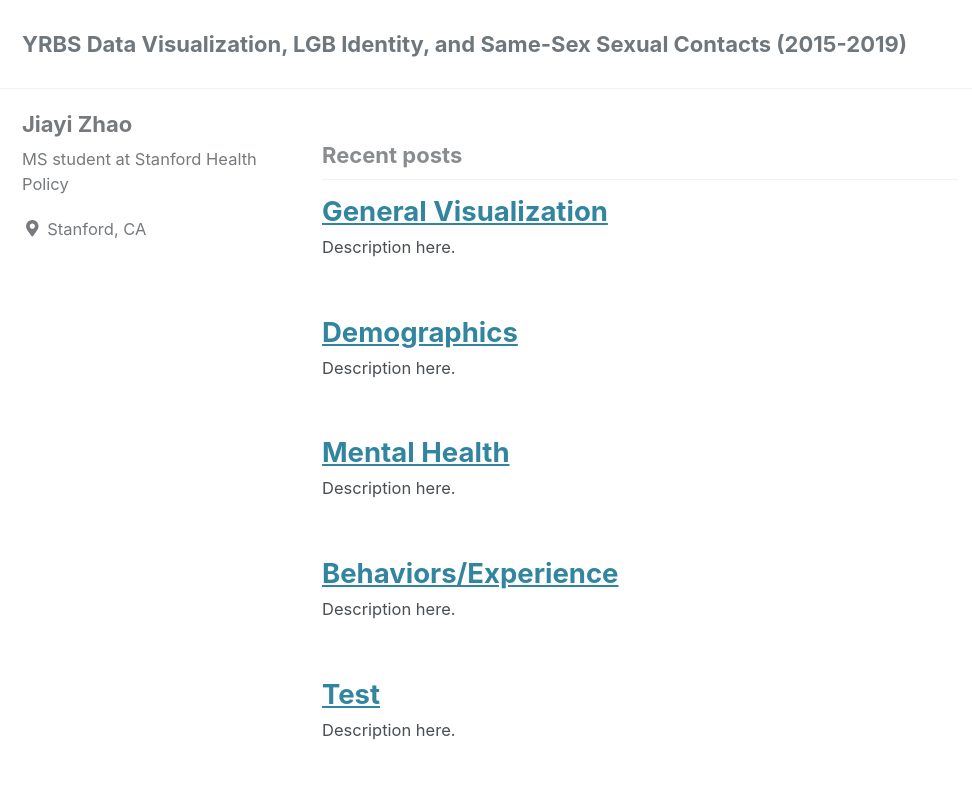
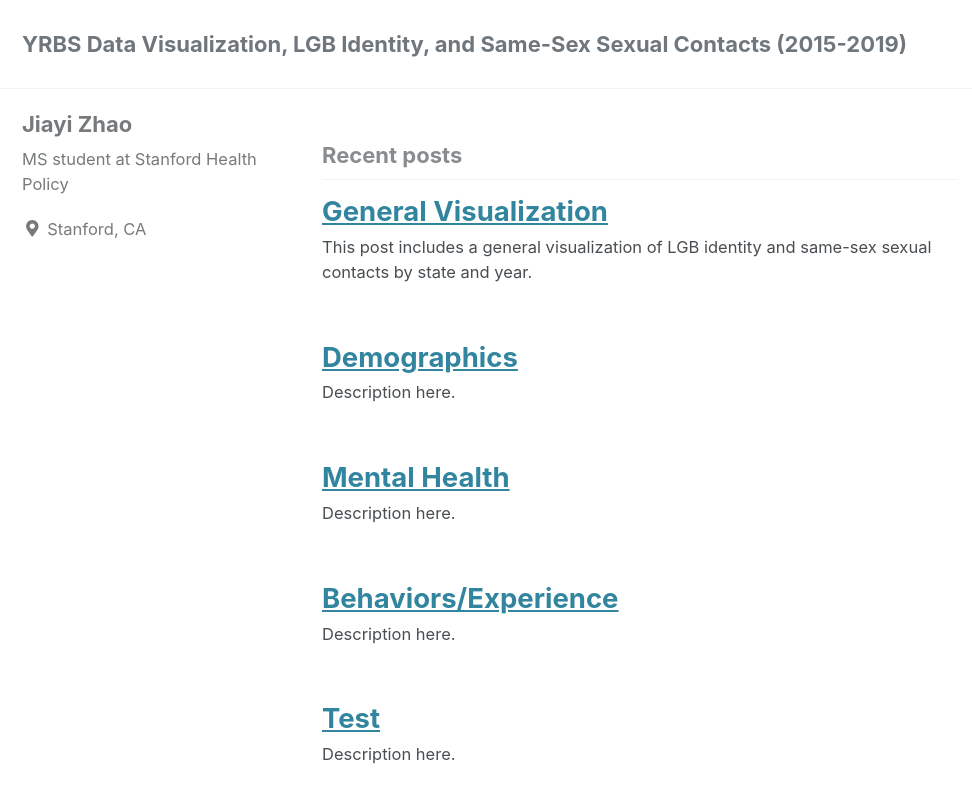
Before and after one commit to maryzhao0111/YRBS_visual, a Jekyll site: the page built from index.html, in a window 1280 px wide and 900 px high. Shown: the top 803 px of the window, without its empty margins (0-972 px from the left). Built offline with Jekyll 4.4.1, drawn with Linux system fonts in a browser that asks for light colours; cached includes are drawn as plain includes; nearby versions of some CDN libraries; a script that is not in the unit is left out; the list of posts is cut into pages by our own code; part of the change alters nothing that is shown.

Commit message:
Update 2022-07-31-d-General.md

```diff
--- a/_posts/2022-07-31-d-General.md
+++ b/_posts/2022-07-31-d-General.md
@@ -3,45 +3,51 @@ title: "General Visualization"
 date: 2022-07-31
 published: true
 tags: [dataviz, altair, hvplot, holoviews]
-excerpt: "Description here."
+excerpt: "This post includes a general visualization of LGB identity and same-sex sexual contacts by state and year."
 altair-loader:
-  altair-chart-1: "charts/lgb_bars.json"
-  altair-chart-2: "charts/lgb_bars.json"
+  altair-chart-1: "charts/visual_plots/lgb_bars.json"
+  altair-chart-2: "charts/visual_plots/ssex_bars.json"
+  altair-chart-3: "charts/visual_plots/mssex_bars.json"
 hv-loader:
   hv-chart-1: ["charts/test2_bars.html", "500"] # second argument is the height
 toc: true
 toc_sticky: true
 ---
 
-This post is a test.
+This post includes a general visualization of LGB identity and same-sex sexual contacts by state and year.
 
-## Altair graphs
+## LGB Identity
 
-### JSON
+The plot below is derived from the following question:
 
-Below is the lgb_bars.html.
+Which of the following best describes you?
+A. Heterosexual (straight)
+B. Gay or lesbian
+C. Bisexual
+D. Not sure
+
+Note: "Not sure" is coded as not LGB. "NA" is a totally missing response.
 
 <div id="altair-chart-1"></div>
 
-Does json work?
+## Same-Sex Sexual Contacts
 
-### a second json
+The plots below are derived from two questions as follow:
 
+During your life, with whom have you had sexual contact?
+A. I have never had sexual contact
+B. Females
+C. Males
+D. Females and males
+
+What is your sex?
+A. Female
+B. Male
+
+### All respondents
+This plot includes all respondents.
 <div id="altair-chart-2"></div>
 
-Does it work??
-
-
-## HvPlot graph
-
-Lastly, try the hvplot.
-
-<div id="hv-chart-1"></div>
-
-
-## Notes
-
-- See the [raw source code](https://raw.githubusercontent.com/MUSA-550-Fall-2020/github-pages-starter/master/_posts/2019-04-13-measles-charts.md) of this post for details on how these charts were embedded.
-- See the [lecture 13A slides](https://github.com/MUSA-550-Fall-2020/week-13/blob/master/lecture-13A.ipynb) for the code that produced these plots.
-
-**Important: When embedding charts, you will likely need to adjust the width/height of the charts before embedding them in the page so they fit nicely when embedded.**
+### Men only
+This plot includes male respondents only.
+<div id="altair-chart-3"></div>
```
